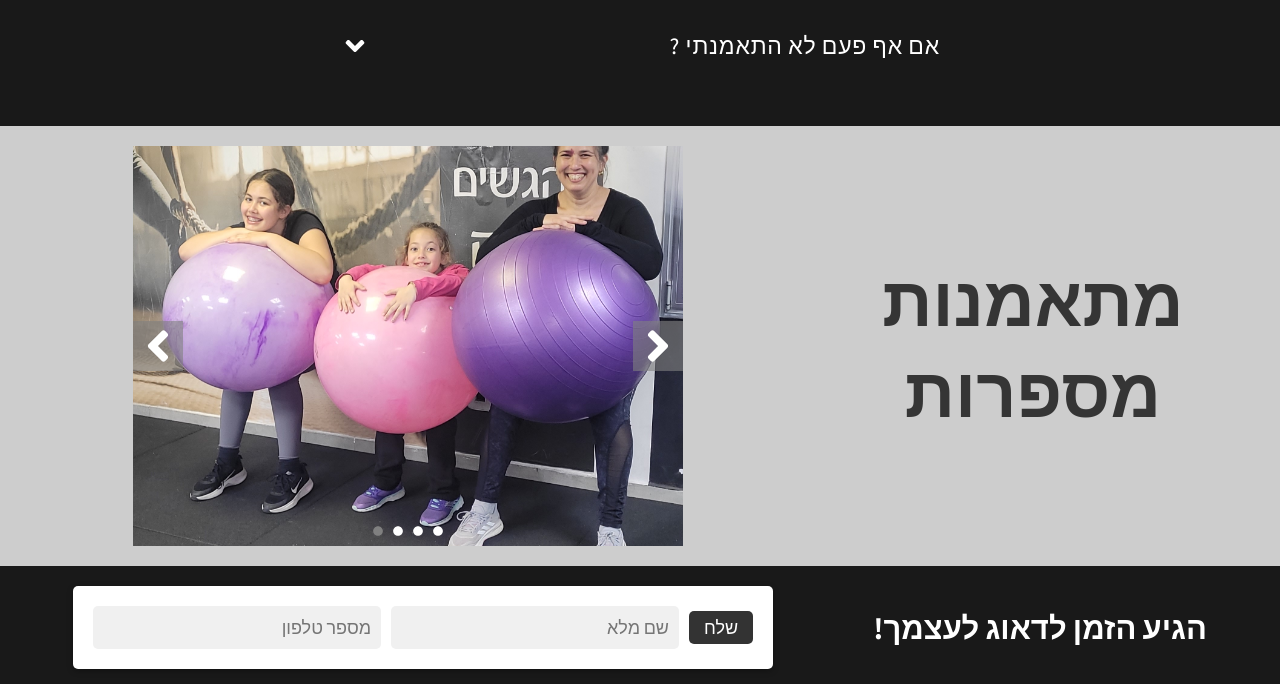
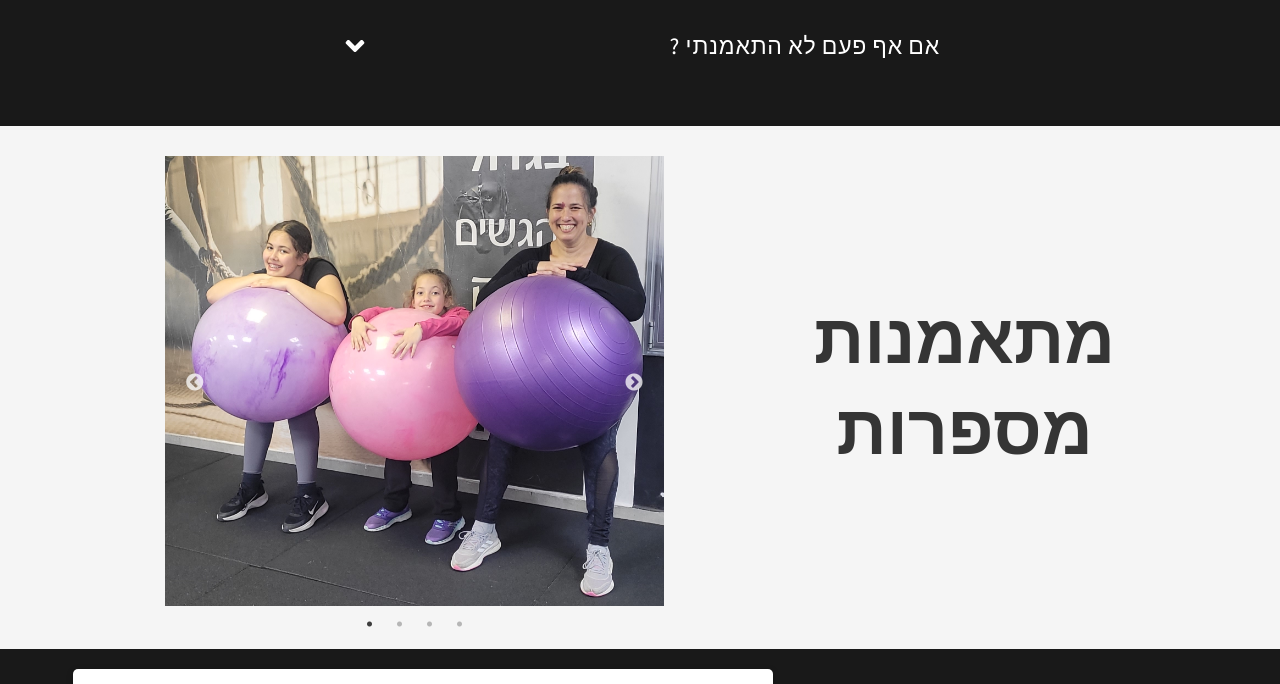
Before and after one commit to shaharyair/katrin-studio-Landing-page, a React (Vite) app: page / in a window 1280 px wide. Shown: the part 2500-3184 px from the top of the page. Built offline with nearby package versions, Linux system fonts and the light colour scheme.

Commit message:
removed imgslider and added carousel using react-slik

```diff
--- a/src/App.jsx
+++ b/src/App.jsx
@@ -9,6 +9,7 @@ import Benefits from "./Components/Benefits/Benefits";
 import SignupForm from "./Components/SignupForm/SignupForm";
 import Footer from "./Components/Footer/Footer";
 import Reviews from "./Components/Reviews/Reviews";
+import Carousel from "./Components/Carousel/Carousel";
 
 function App() {
   return (
--- /dev/null
+++ b/src/Components/Carousel/Carousel.css
@@ -0,0 +1,34 @@
+.carousel-container {
+  width: 80%;
+  max-width: 65rem;
+  margin: auto;
+}
+
+.carousel-image {
+  width: 100%;
+  height: 70vw;
+  max-height: 45rem;
+  object-fit: cover;
+  object-position: center;
+}
+
+.slick-prev,
+.slick-next {
+  z-index: 1;
+  top: 50%;
+  transform: translateY(-50%);
+}
+
+.slick-prev {
+  left: 2rem;
+}
+
+.slick-next {
+  right: 2rem;
+}
+
+@media only screen and (min-width: 768px) {
+  .carousel-container {
+    width: 60%;
+  }
+}
--- /dev/null
+++ b/src/Components/Carousel/Carousel.jsx
@@ -0,0 +1,40 @@
+import React from "react";
+import Slider from "react-slick";
+import "slick-carousel/slick/slick.css";
+import "slick-carousel/slick/slick-theme.css";
+import "./Carousel.css"; // Import custom styles
+
+const Carousel = () => {
+  const carouselSettings = {
+    dots: true,
+    infinite: true,
+    speed: 500,
+    slidesToShow: 1,
+    slidesToScroll: 1,
+  };
+
+  const images = [
+    { url: "/src/assets/benefits1.jpg" },
+    { url: "/src/assets/benefits2.jpg" },
+    { url: "/src/assets/benefits3.jpg" },
+    { url: "/src/assets/benefits4.jpg" },
+  ];
+
+  return (
+    <div className='carousel-container'>
+      <Slider {...carouselSettings}>
+        {images.map((image, index) => (
+          <div key={index}>
+            <img
+              src={image.url}
+              alt={`Slide ${index + 1}`}
+              className='carousel-image'
+            />
+          </div>
+        ))}
+      </Slider>
+    </div>
+  );
+};
+
+export default Carousel;
--- a/src/Components/ImgSlider/ImgSlider.css
+++ /dev/null
@@ -1,81 +0,0 @@
-:root {
-  --imgslider-fontSize: 5rem;
-}
-
-.slider-box {
-  width: 100%;
-  height: 35rem;
-  display: flex;
-  justify-content: center;
-  align-items: center;
-}
-
-.slider-box-container {
-  position: relative;
-  display: flex;
-  justify-content: center;
-  align-items: center;
-  height: 100%;
-}
-
-.slider-container-overflow {
-  height: 100%;
-  overflow: hidden;
-}
-
-.slider-container {
-  display: flex;
-  height: 100%;
-  transition: transform 0.3s ease-in;
-}
-
-.slider {
-  height: 100%;
-  background-size: cover;
-  background-position: center;
-}
-
-.arrow {
-  position: absolute;
-  top: 50%;
-  transform: translateY(-50%);
-  font-size: var(--imgslider-fontSize);
-  cursor: pointer;
-  z-index: 2;
-  color: white;
-  background-color: rgba(128, 128, 128, 0.6);
-}
-
-.arrow.left {
-  left: 0;
-}
-
-.arrow.right {
-  right: 0;
-}
-
-.circle-container {
-  position: absolute;
-  bottom: 1rem;
-  left: 50%;
-  transform: translateX(-50%);
-  display: flex;
-}
-
-.circle {
-  font-size: calc(var(--imgslider-fontSize) - 4rem);
-  cursor: pointer;
-  margin: 0 0.5rem;
-  color: white;
-  transition: color 0.3s ease;
-}
-
-.circle.active {
-  color: gray;
-}
-
-@media only screen and (min-width: 768px) {
-  .slider-box {
-    height: 40rem;
-  }
-}
--- a/src/Components/ImgSlider/ImgSlider.jsx
+++ /dev/null
@@ -1,103 +0,0 @@
-import React from "react";
-import { useState, useRef, useEffect } from "react";
-import "./ImgSlider.css";
-import { FaAngleLeft, FaAngleRight, FaCircle } from "react-icons/fa";
-
-const imgs = [
-  { url: "/src/assets/benefits1.jpg" },
-  { url: "/src/assets/benefits2.jpg" },
-  { url: "/src/assets/benefits3.jpg" },
-  { url: "/src/assets/benefits4.jpg" },
-];
-
-function ImgSlider() {
-  const [imgIndex, setImgIndex] = useState(0);
-
-  const goToPrevious = () => {
-    const isFirstSlide = imgIndex === 0;
-    const newIndex = isFirstSlide ? imgs.length - 1 : imgIndex - 1;
-    setImgIndex(newIndex);
-  };
-
-  const goToNext = () => {
-    const isLastSlide = imgIndex === imgs.length - 1;
-    const newIndex = isLastSlide ? 0 : imgIndex + 1;
-    setImgIndex(newIndex);
-  };
-
-  const goToIndex = (imgIndex) => {
-    setImgIndex(imgIndex);
-  };
-
-  // sets a sliderwidth to 340 and changes the sliderwidth depends on the window size
-  const [sliderWidth, setSliderWidth] = useState(340);
-
-  const changeSliderWidth = () => {
-    if (window.innerWidth >= 1024) {
-      setSliderWidth(550);
-    } else if (window.innerWidth >= 768) {
-      setSliderWidth(440);
-    } else {
-      setSliderWidth(340);
-    }
-  };
-
-  useEffect(() => {
-    const handleResize = () => {
-      changeSliderWidth();
-    };
-
-    window.addEventListener("resize", handleResize);
-
-    changeSliderWidth();
-
-    return () => {
-      window.removeEventListener("resize", handleResize);
-    };
-  }, []);
-
-  return (
-    <>
-      <div className='slider-box'>
-        <div className='slider-box-container'>
-          <div
-            className='slider-container-overflow'
-            style={{ width: `${sliderWidth}px` }}
-          >
-            <div
-              className='slider-container'
-              style={{
-                width: `${sliderWidth * imgs.length}px`,
-                transform: `translateX(${-imgIndex * sliderWidth}px)`,
-              }}
-            >
-              {imgs.map((img, i) => (
-                <div
-                  className='slider'
-                  key={i}
-                  style={{
-                    backgroundImage: `url(${imgs[i].url})`,
-                    width: `${sliderWidth}px`,
-                  }}
-                />
-              ))}
-            </div>
-          </div>
-          <FaAngleRight onClick={goToNext} className='arrow right' />
-          <FaAngleLeft onClick={goToPrevious} className='arrow left' />
-          <div className='circle-container'>
-            {imgs.map((img, i) => (
-              <FaCircle
-                className={imgIndex === i ? "circle active" : "circle"}
-                onClick={() => goToIndex(i)}
-                key={i}
-              />
-            ))}
-          </div>
-        </div>
-      </div>
-    </>
-  );
-}
-
-export default ImgSlider;
--- a/src/Components/Reviews/Reviews.css
+++ b/src/Components/Reviews/Reviews.css
@@ -1,48 +1,59 @@
 :root {
-  --reviews-fontSize: 3rem;
+  --heading-size: 4rem;
 }
 
 .reviews-box {
   width: 100%;
   height: 100%;
-  background-color: var(--color-grey2);
+  background-color: #f5f5f5;
+  padding: 2rem 0 4rem;
+}
+
+.reviews-container {
+  margin: auto;
   display: flex;
   justify-content: center;
   align-items: center;
   flex-direction: column;
   gap: 2rem;
-  padding: 2rem 0;
-  position: relative;
+  max-width: 90%;
 }
 
-.reviews-box > h1 {
-  font-size: calc(var(--reviews-fontSize));
+.reviews-container > h1 {
+  font-size: var(--heading-size);
+  color: #353535;
   text-align: center;
-  color: #353535;
 }
 
 @media only screen and (min-width: 768px) {
   .reviews-box {
+    padding: 3rem 0 4rem;
+  }
+  .reviews-container {
     flex-direction: row;
-    padding: 2rem 3rem;
+    gap: 5rem;
   }
-  .reviews-box > h1 {
-    font-size: calc(var(--reviews-fontSize) + 4rem);
-    margin-left: 1rem;
+  .reviews-container > h1 {
+    font-size: 7rem;
     order: 2;
   }
 }
 
 @media only screen and (min-width: 1024px) {
-  .reviews-box > h1 {
-    font-size: calc(var(--reviews-fontSize) + 4rem);
-    padding: 2rem 4rem;
+  .reviews-container > h1 {
+    word-wrap: break-all;
   }
 }
 
-@media only screen and (min-width: 1350px) {
-  .reviews-box > h1 {
-    transform: translateX(-50%);
-    margin: initial;
+@media only screen and (min-width: 1280px) {
+  .reviews-container {
+    max-width: 65%;
+    gap: 15rem;
   }
 }
+
+@media only screen and (min-width: 1920px) {
+  .reviews-container {
+    max-width: 55%;
+  }
+}
--- a/src/Components/Reviews/Reviews.jsx
+++ b/src/Components/Reviews/Reviews.jsx
@@ -1,13 +1,15 @@
 import React from "react";
 import "./Reviews.css";
-import ImgSlider from "../ImgSlider/ImgSlider";
+import Carousel from "../Carousel/Carousel";
 
 function Reviews() {
   return (
     <>
       <div className='reviews-box'>
-        <h1>מתאמנות מספרות</h1>
-        <ImgSlider className='reviews-imgslider' />
+        <div className='reviews-container'>
+          <h1>מתאמנות מספרות</h1>
+          <Carousel />
+        </div>
       </div>
     </>
   );
```
Also changed, not shown: package.json (+5 -2 lines), 1 other file (tests, documents, lock files or other folders).
